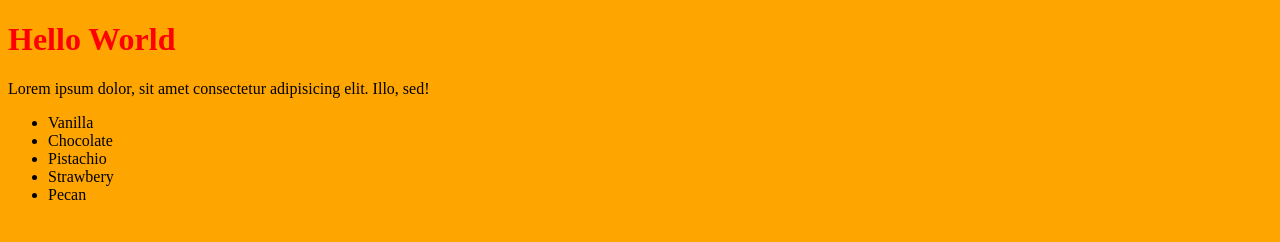
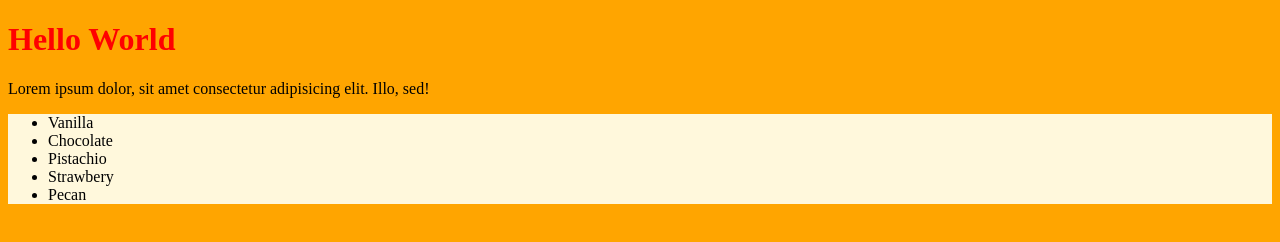
Before and after one commit to MediBx/wd10, a plain HTML site: page index.html in a window 1280 px wide. Drawn offline with Linux system fonts and the light colour scheme.

Commit message:
added some style

```diff
--- a/index.css
+++ b/index.css
@@ -5,3 +5,7 @@ h1 {
 body {
     background-color: orange;
 }
+
+ul {
+    background-color: cornsilk;
+}
```
